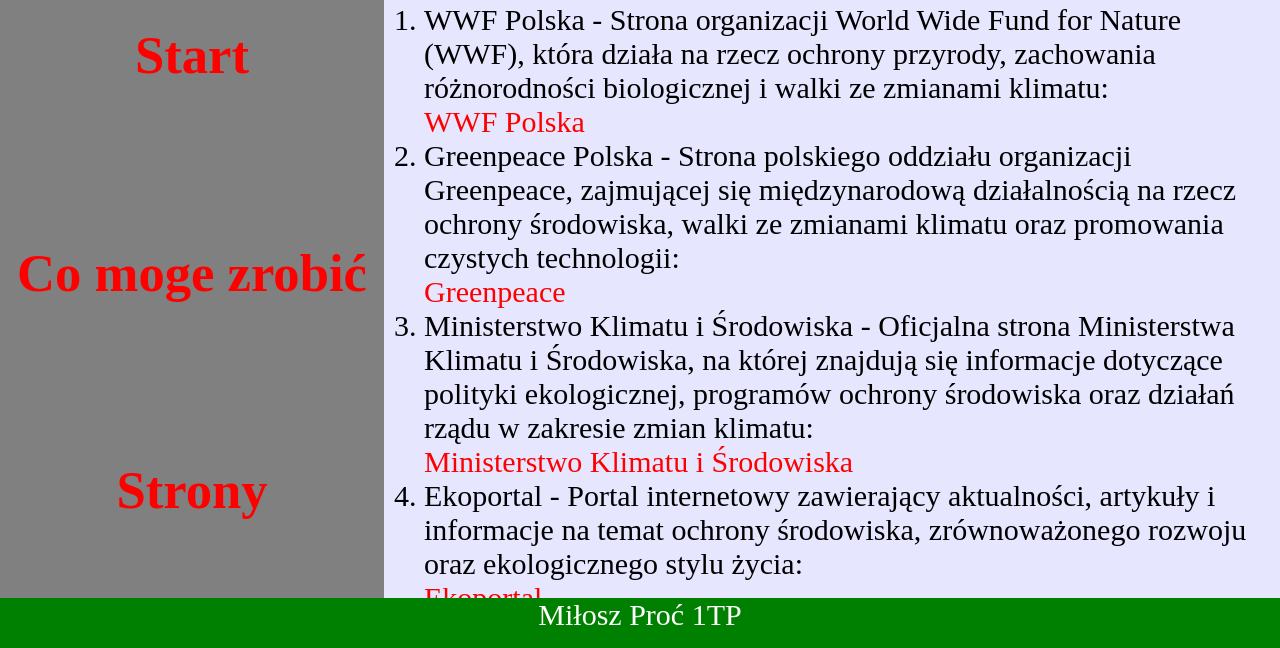
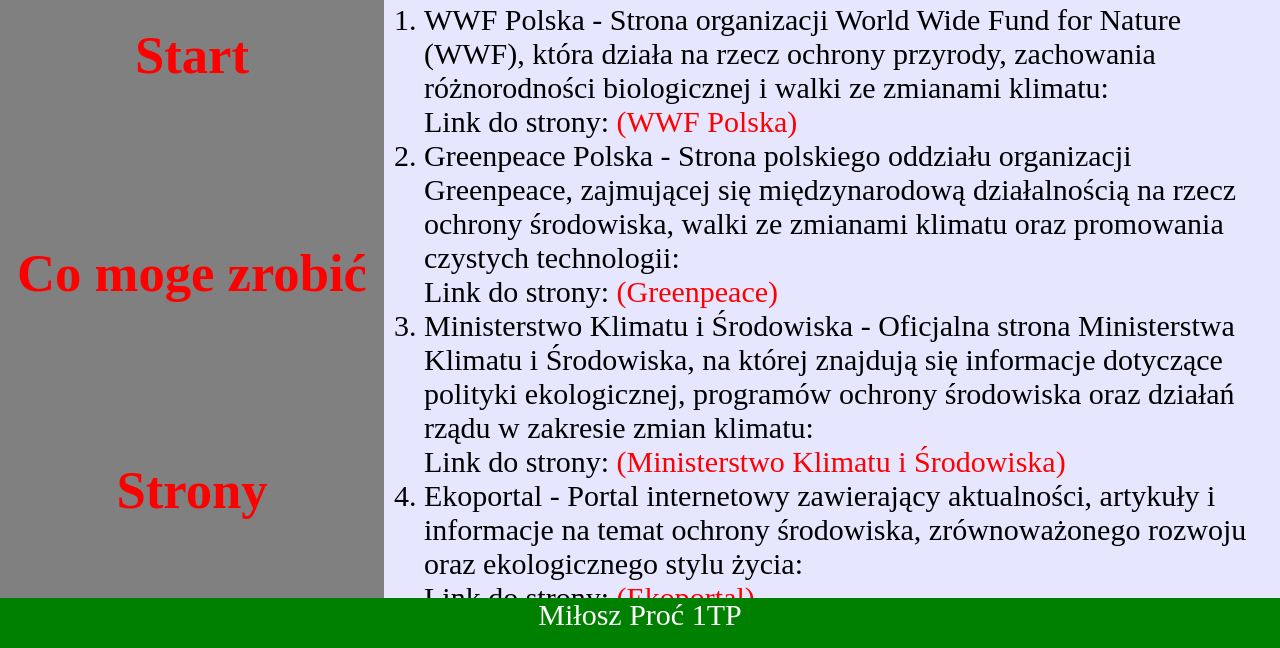
Before and after one commit to milkogamer/DZIENZIEMI, a plain HTML site: page ochorna.html in a window 1280 px wide. Shown: the part 152-800 px from the top of the page. Drawn offline with Linux system fonts and the light colour scheme.

Commit message:
Update ochorna.html

```diff
--- a/ochorna.html
+++ b/ochorna.html
@@ -32,15 +32,15 @@
 
     <ol style="font-size: 30px;">
 
-    <li>   WWF Polska - Strona organizacji World Wide Fund for Nature (WWF), która działa na rzecz ochrony przyrody, zachowania różnorodności biologicznej i walki ze zmianami klimatu: <br> <a target="_new" href="  https://www.gov.pl/web/klimat">WWF Polska</a></li>
+    <li>   WWF Polska - Strona organizacji World Wide Fund for Nature (WWF), która działa na rzecz ochrony przyrody, zachowania różnorodności biologicznej i walki ze zmianami klimatu: <br>Link do strony:  <a target="_new" href="  https://www.gov.pl/web/klimat">(WWF Polska)</a></li>
 
-    <li>   Greenpeace Polska - Strona polskiego oddziału organizacji Greenpeace, zajmującej się międzynarodową działalnością na rzecz ochrony środowiska, walki ze zmianami klimatu oraz promowania czystych technologii:<br>  <a target="_new" href="https://www.greenpeace.org/poland/">Greenpeace</a></li>
+    <li>   Greenpeace Polska - Strona polskiego oddziału organizacji Greenpeace, zajmującej się międzynarodową działalnością na rzecz ochrony środowiska, walki ze zmianami klimatu oraz promowania czystych technologii:<br> Link do strony: <a target="_new" href="https://www.greenpeace.org/poland/">(Greenpeace)</a></li>
 
-    <li>   Ministerstwo Klimatu i Środowiska - Oficjalna strona Ministerstwa Klimatu i Środowiska, na której znajdują się informacje dotyczące polityki ekologicznej, programów ochrony środowiska oraz działań rządu w zakresie zmian klimatu:<br>  <a target="_new" href="https://www.gov.pl/web/klimat">Ministerstwo Klimatu i Środowiska</a></li>
+    <li>   Ministerstwo Klimatu i Środowiska - Oficjalna strona Ministerstwa Klimatu i Środowiska, na której znajdują się informacje dotyczące polityki ekologicznej, programów ochrony środowiska oraz działań rządu w zakresie zmian klimatu:<br>Link do strony:   <a target="_new" href="https://www.gov.pl/web/klimat">(Ministerstwo Klimatu i Środowiska)</a></li>
 
-    <li>   Ekoportal - Portal internetowy zawierający aktualności, artykuły i informacje na temat ochrony środowiska, zrównoważonego rozwoju oraz ekologicznego stylu życia:<br>  <a target="_new" href="https://www.ekoportal.org.pl/">Ekoportal</a></li>
+    <li>   Ekoportal - Portal internetowy zawierający aktualności, artykuły i informacje na temat ochrony środowiska, zrównoważonego rozwoju oraz ekologicznego stylu życia:<br>Link do strony:   <a target="_new" href="https://www.ekoportal.org.pl/">(Ekoportal)</a></li>
 
-    <li>   National Geographic Polska - Polska wersja strony magazynu National Geographic, który zawiera wiele artykułów na temat przyrody, ekologii, oraz badań naukowych dotyczących środowiska:<br>  <a target="_new" href="https://www.national-geographic.pl/">National Geographic Polska</a></li>
+    <li>   National Geographic Polska - Polska wersja strony magazynu National Geographic, który zawiera wiele artykułów na temat przyrody, ekologii, oraz badań naukowych dotyczących środowiska:<br> Link do strony:  <a target="_new" href="https://www.national-geographic.pl/">(National Geographic Polska)</a></li>
 </ol>
 </div>
 
```
